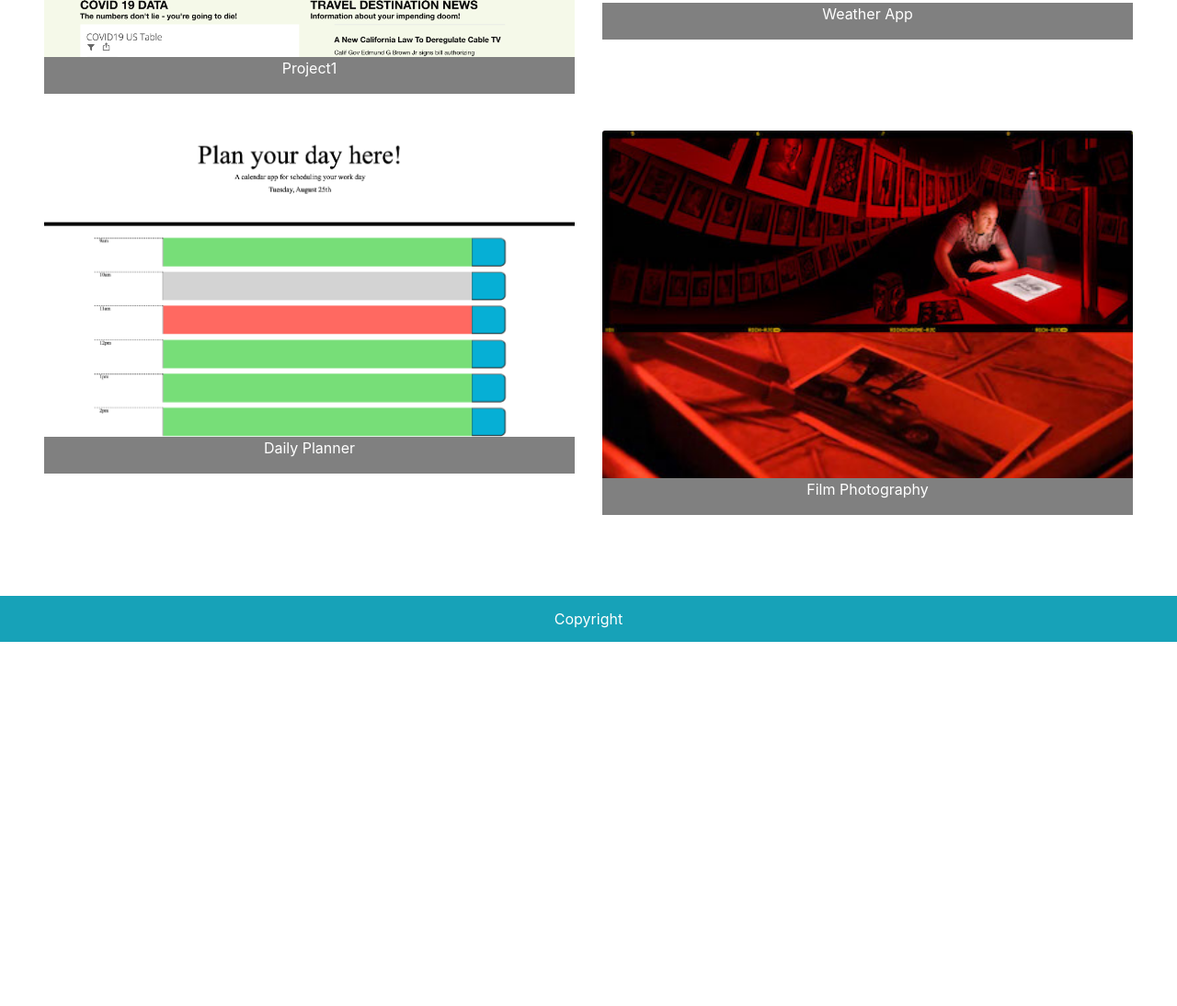
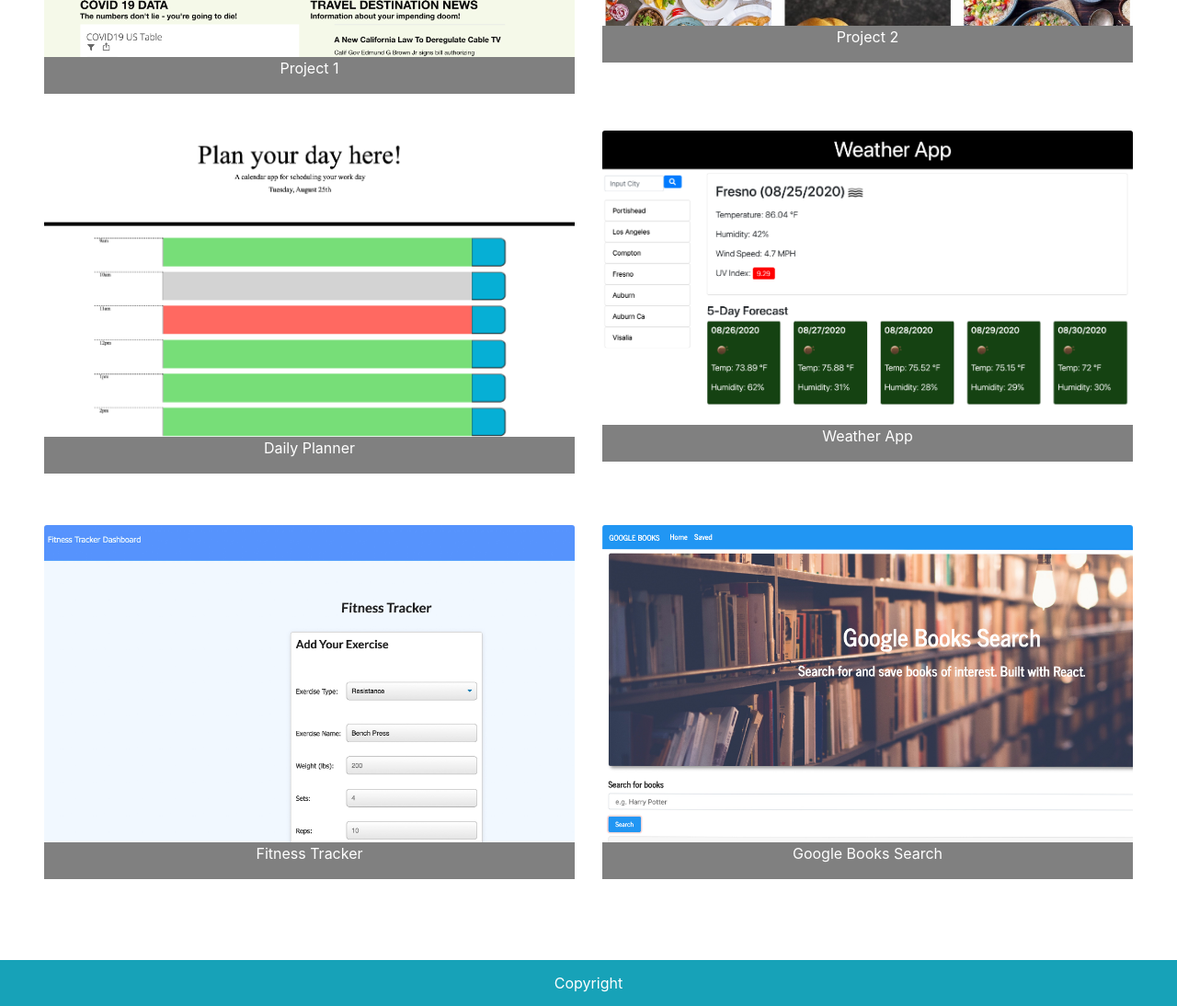
Before and after one commit to ccastillo356/updatedportfolio, a plain HTML site: page portfolio.html in a window 1280 px wide. Shown: the part 495-1589 px from the top of the page at 92% size. Before the commit the page ends 1193 px from the top, so only its background shows below. Drawn offline with nearby package versions, Linux system fonts and the light colour scheme.

Commit message:
uplodaed fixed portfolio

```diff
--- a/portfolio.html
+++ b/portfolio.html
@@ -48,11 +48,11 @@
     <div class="row">
         <div class="col-xs col-md-6 mr-auto mt-3">
             <img class="card-img-top" src="project1.png" alt="Card image cap">
-            <p class="card-text">Project1</p>
+            <p class="card-text">Project 1</p>
           </div>
         <div class="col-xs-3 col-md-6 ml-auto mt-3">
-            <img class="card-img-top" src="weatherapp.png" alt="Card image cap">
-            <p class="card-text">Weather App</p>
+            <img class="card-img-top" src="project2.jpg" alt="Card image cap">
+            <p class="card-text">Project 2</p>
           </div>
     </div>
     <div class="row">
@@ -61,10 +61,20 @@
             <p class="card-text">Daily Planner</p>
           </div>
           <div class="col-xs-3 col-md-6  mx-auto">
-            <img class="card-img-top" src="filmphotography.jpg" alt="Card image cap">
-            <p class="card-text">Film Photography</p>
+            <img class="card-img-top" src="weatherapp.png" alt="Card image cap">
+            <p class="card-text">Weather App</p>
           </div>
     </div>
+    <div class="row">
+      <div class="col-xs col-md-6 mr-auto mt-3">
+          <img class="card-img-top" src="fitnesstracker.jpg" alt="Card image cap">
+          <p class="card-text">Fitness Tracker</p>
+        </div>
+      <div class="col-xs-3 col-md-6 ml-auto mt-3">
+          <img class="card-img-top" src="googlebooks.jpg" alt="Card image cap">
+          <p class="card-text">Google Books Search</p>
+        </div>
+  </div>
  </div>
     <footer class="row bg-info text-white">
         <div class="mx-auto my-auto">Copyright</div>
```
Also changed, not shown: fitnesstracker.jpg (added), googlebooks.jpg (added), project2.jpg (added).
